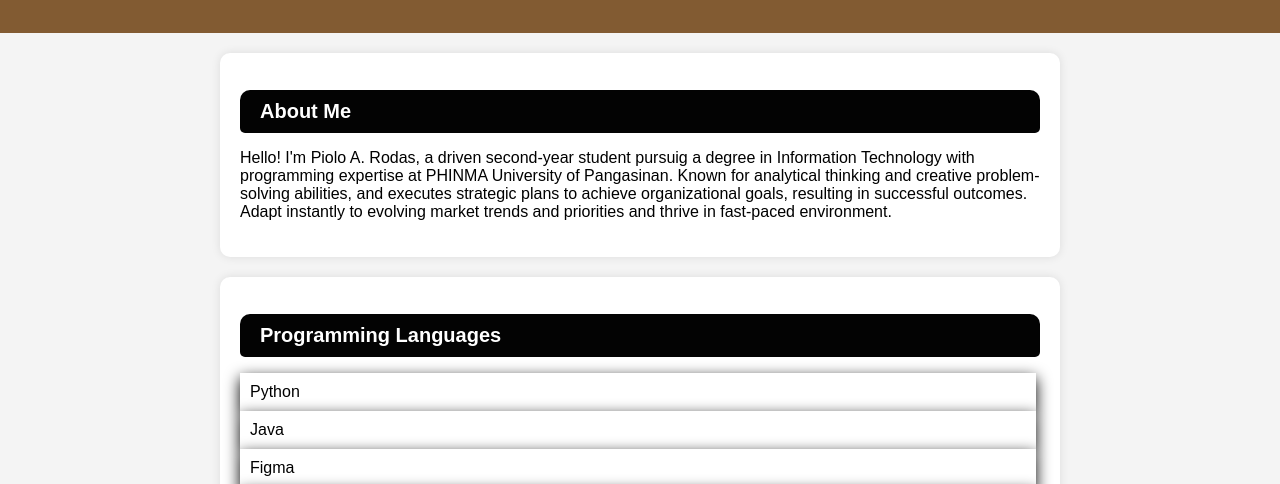
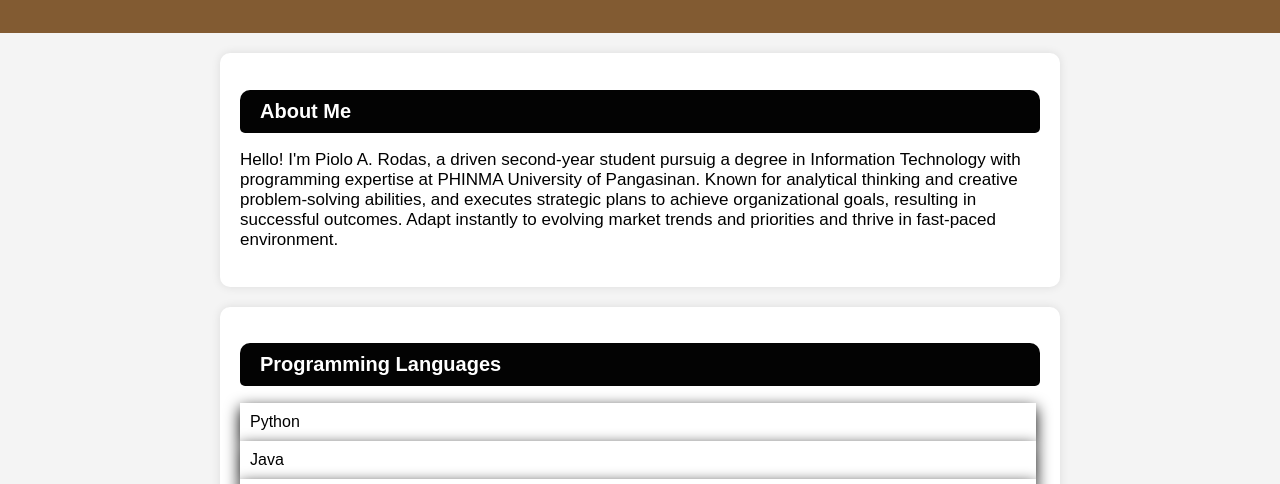
Before and after one commit to PioloRodas/PioloRodas.github.io, a plain HTML site: page index.html in a window 1280 px wide. Shown: the part 307-791 px from the top of the page. Drawn offline with Linux system fonts and the light colour scheme.

Commit message:
Update index.html

```diff
--- a/index.html
+++ b/index.html
@@ -26,7 +26,7 @@
 
 <section id="about" class="about-me">
     <h2>About Me</h2>
-    <p>Hello! I'm Piolo A. Rodas, a driven second-year student pursuig a degree in Information Technology with programming expertise at PHINMA University of Pangasinan.
+    <p style="font-size: 17px;">Hello! I'm Piolo A. Rodas, a driven second-year student pursuig a degree in Information Technology with programming expertise at PHINMA University of Pangasinan.
         Known for analytical thinking and creative problem-solving abilities, and executes strategic plans to achieve organizational goals,
         resulting in successful outcomes. Adapt instantly to evolving market trends and priorities and thrive in fast-paced environment.
     </p>
```
